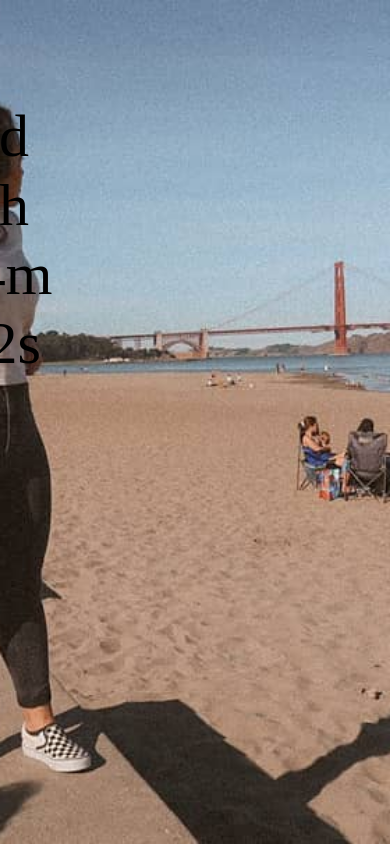
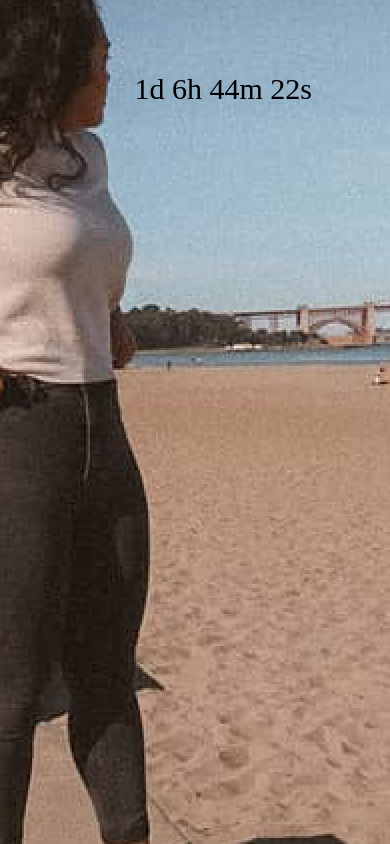
Before and after one commit to eanunez25/countdown, a plain HTML site: page index.html in a window 390 px wide. Drawn offline with Linux system fonts and the light colour scheme.

Commit message:
mobile view fix

```diff
--- a/index.html
+++ b/index.html
@@ -3,10 +3,7 @@
 <head>
         <link rel="stylesheet" href="style.css">
 <style>
-p {
-  text-align: center;
-  font-size: 60px;
-}
+
 </style>
 </head>
 <body>
--- a/style.css
+++ b/style.css
@@ -8,7 +8,16 @@ html {
 
   p#demo {
     position: absolute;
-    right: 40vh;
+    right: 20%;
     top: 5vh;
     font-size: 60px;
   }
+
+  @media (max-width: 400px) {
+    html {
+      background: url(images/mobileche.png) no-repeat center center fixed;
+    }
+    p#demo {
+      font-size: 30px;
+    }
+  }
```
Also changed, not shown: images/mobileche.png (added).
